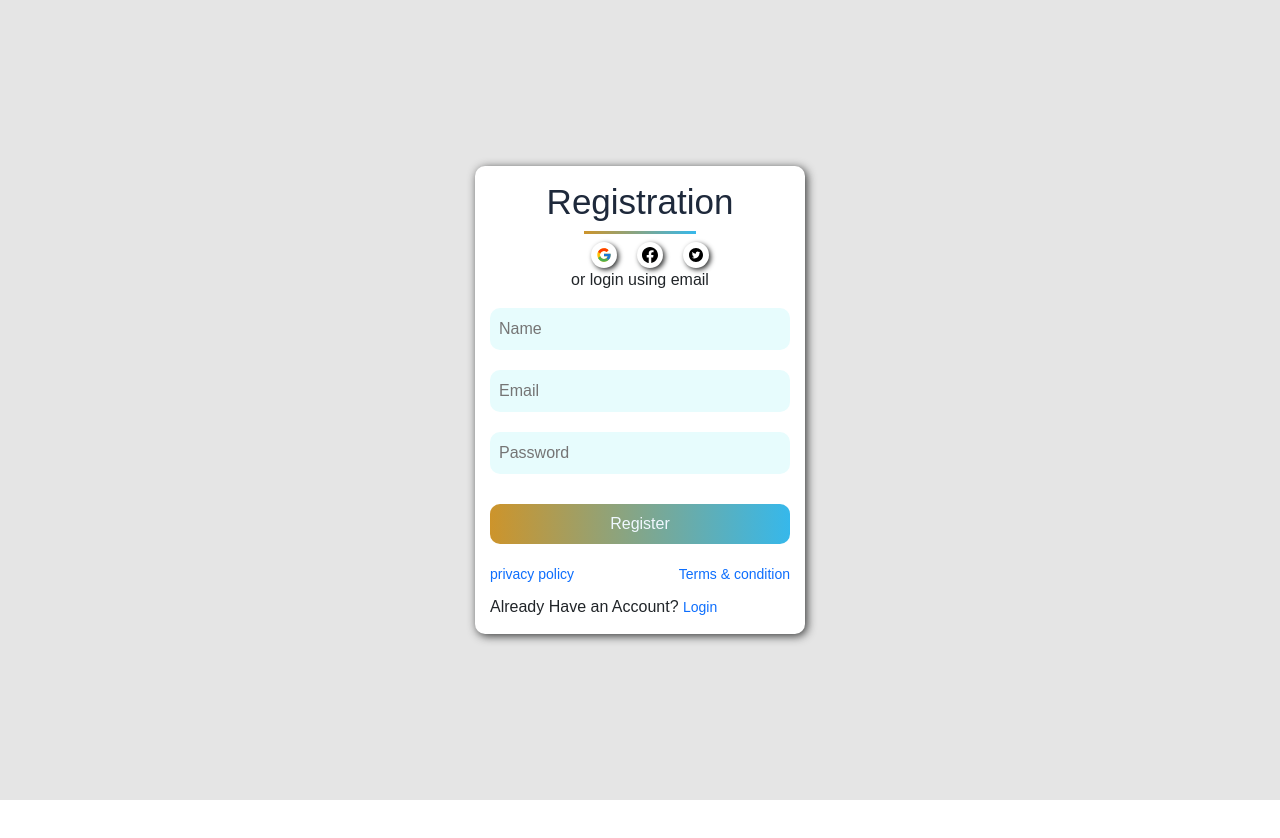
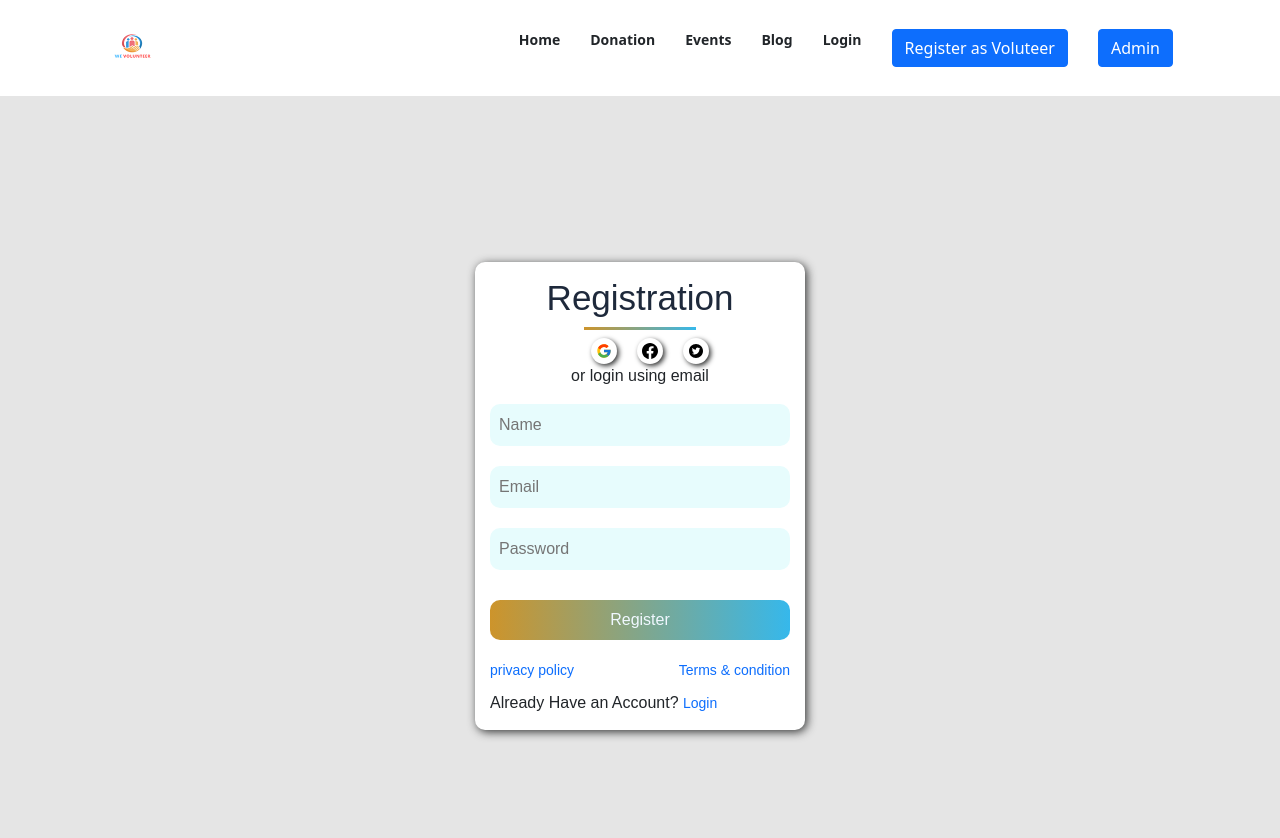
Before and after one commit to kamrul-dev/we-volunteer-react-client, a React (Create React App) app: page /register in a window 1280 px wide. Shown: the top 838 px of the page. Before the commit the page ends 800 px from the top, so only its background shows below. Built offline with nearby package versions, Linux system fonts and the light colour scheme.

Commit message:
navigation component adde in login and registration page

```diff
--- a/src/Pages/Login/Login/Login.js
+++ b/src/Pages/Login/Login/Login.js
@@ -4,9 +4,12 @@ import { FcGoogle } from 'react-icons/fc';
 import { BsFacebook } from 'react-icons/bs';
 import { AiFillTwitterCircle } from 'react-icons/ai';
 import { Link } from 'react-router-dom';
+import NavBar from '../../Shared/NavBar/NavBar';
 
 const login = () => {
     return (
+        <div>
+            <NavBar></NavBar>
             <div className='login-body'>
                 <div className="container-full">
                     <div className="item-container">
@@ -28,14 +31,14 @@ const login = () => {
                     </div>
                     <form>
                         <div className="form-input">
-                        <input type="email" name='email' placeholder='Email' required/>
+                            <input type="email" name='email' placeholder='Email' required />
                         </div>
                         <div className="form-input">
-                        <input type="password" name='password' placeholder='Password' required/>
+                            <input type="password" name='password' placeholder='Password' required />
                         </div>
                         <div className="display-space-between">
                             <div>
-                            <input type="checkbox"/>
+                                <input type="checkbox" />
                                 <label htmlFor="password" className="chekbox-label">Remember Me</label>
                             </div>
                             <div>
@@ -55,6 +58,7 @@ const login = () => {
                     </div>
                 </div>
             </div>
+        </div>
     );
 };
 
--- a/src/Pages/Login/Register/Register.js
+++ b/src/Pages/Login/Register/Register.js
@@ -3,9 +3,12 @@ import { Link } from 'react-router-dom';
 import { FcGoogle } from 'react-icons/fc';
 import { BsFacebook } from 'react-icons/bs';
 import { AiFillTwitterCircle } from 'react-icons/ai';
+import NavBar from '../../Shared/NavBar/NavBar';
 
 const Register = () => {
     return (
+        <div>
+            <NavBar></NavBar>
             <div className='login-body'>
                 <div className="container-full">
                     <div className="item-container">
@@ -30,7 +33,7 @@ const Register = () => {
                             <input type="text" name='name' placeholder='Name' />
                         </div>
                         <div className="form-input">
-                        <input type="email" name='email' placeholder='Email' required/>
+                            <input type="email" name='email' placeholder='Email' required />
                         </div>
                         <div className="form-input">
                             <input type="password" name='password' placeholder='Password' required />
@@ -48,6 +51,7 @@ const Register = () => {
                     </div>
                 </div>
             </div>
+        </div>
     );
 };
 
```
Lines whose indentation alone changed are shown as unchanged.
